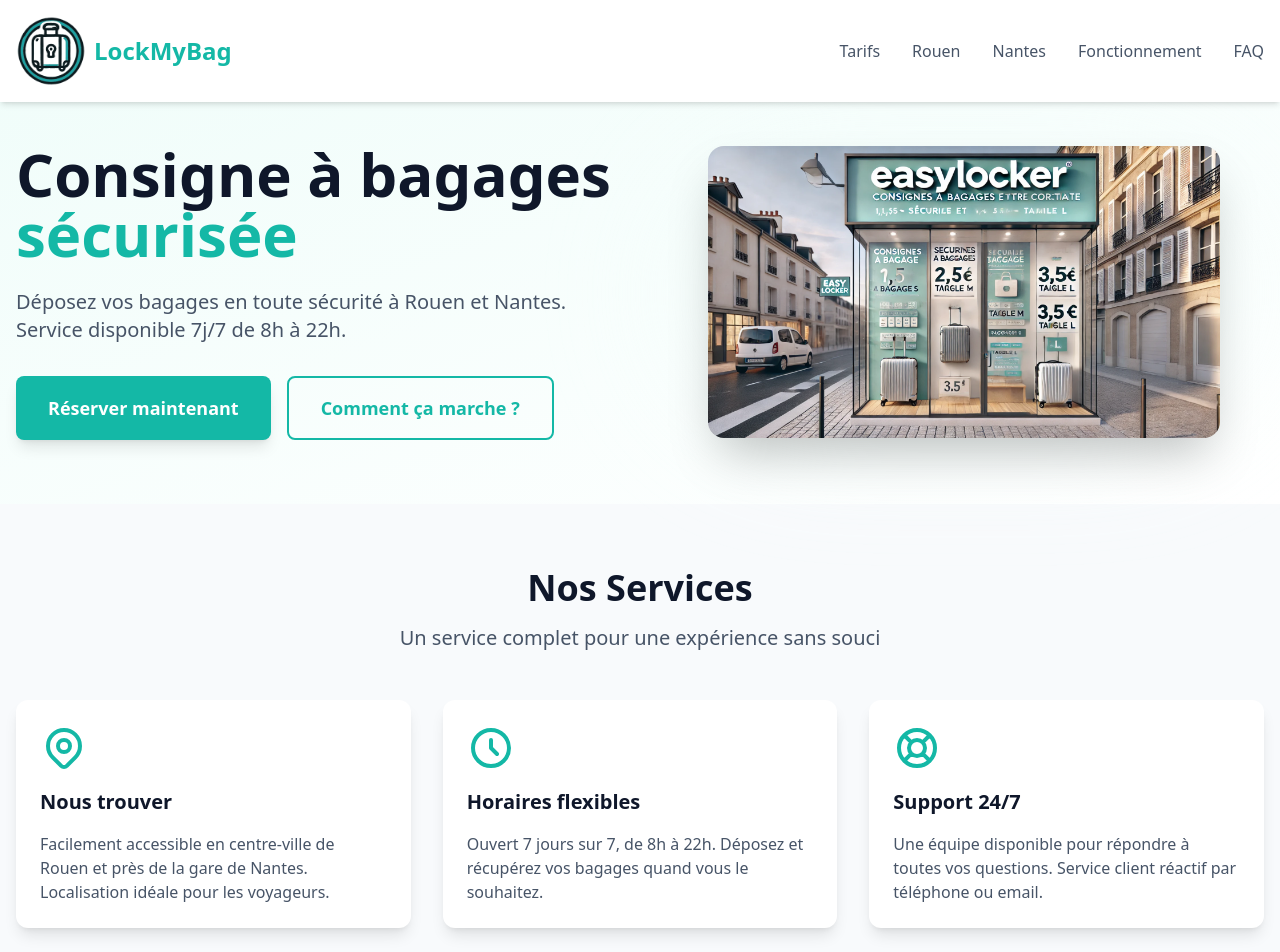
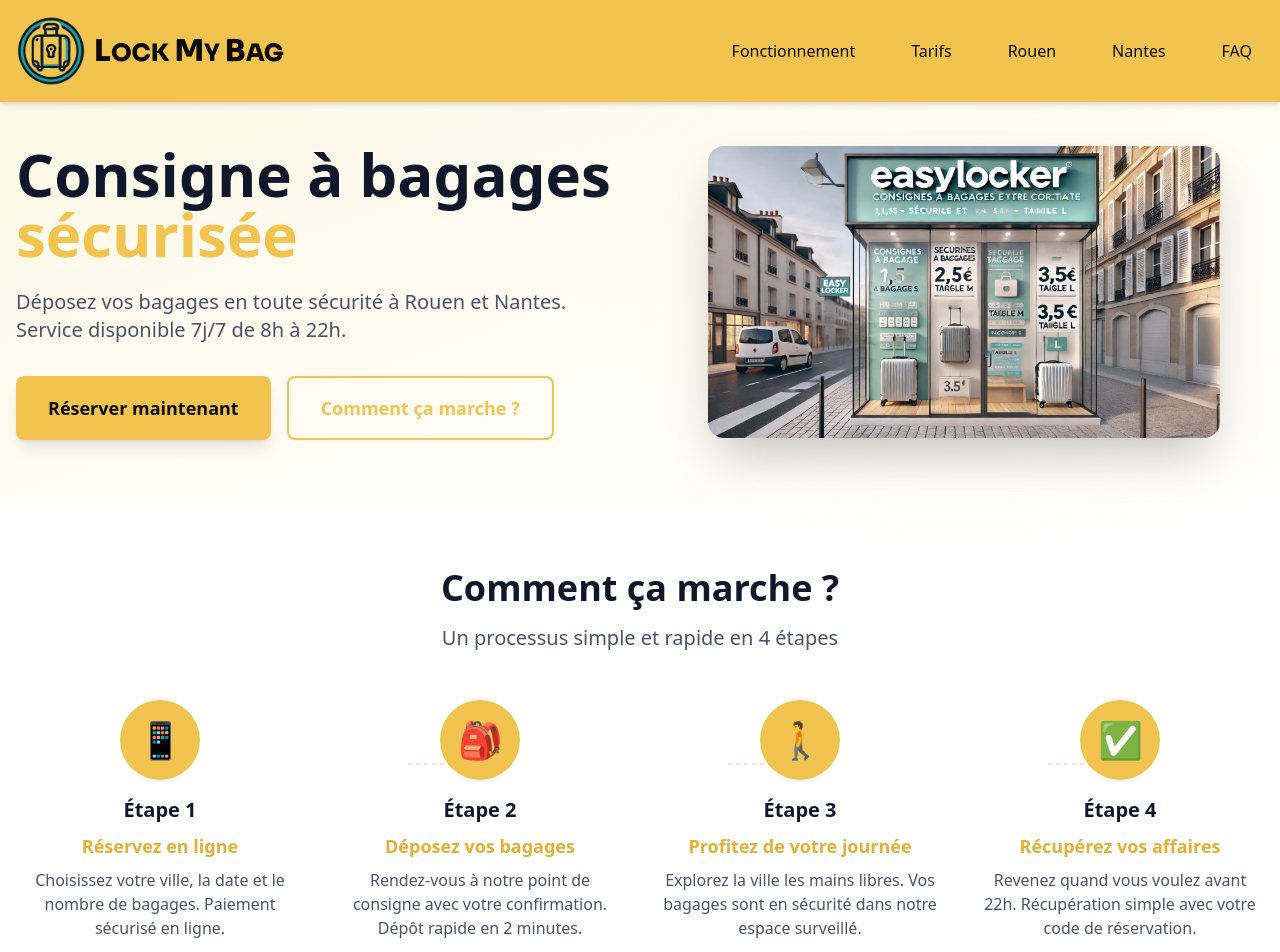
Before and after one commit to GMaup/lockmybag-next, a Next.js app: page / in a window 1280 px wide. Shown: the top 952 px of the page. Built offline with nearby package versions, Linux system fonts and the light colour scheme.

Commit message:
yellow & purple version + other changes

```diff
--- a/src/app/globals.css
+++ b/src/app/globals.css
@@ -9,48 +9,48 @@
   /* Neutral text and borders */
   --color-secondary: #475467; /* secondary text */
   --color-muted: #667085;     /* muted text */
-  --color-border: #E7ECF2;
+  --color-border: #EADFD2;
 
-  /* Brand: Primary (modern teal) */
-  --color-primary: #14B8A6;
-  --color-primary-hover: #0D9488;
-  --color-primary-foreground: #ffffff;
-  --color-primary-soft: #F0FDFA;
+  /* Brand: Primary (vivid yellow) */
+  --color-primary: #F2C34E;
+  --color-primary-hover: #E3AF35;
+  --color-primary-foreground: #0B0A07;
+  --color-primary-soft: #FFF8E6;
 
-  /* Brand: Accent (saffron) */
-  --color-accent: #FDB022;
-  --color-accent-hover: #F59E0B;
-  --color-accent-foreground: #0B0A07;
-  --color-accent-soft: #FFFAEB;
+  /* Brand: Accent (coral pink) */
+  --color-accent: #E24A74;
+  --color-accent-hover: #C83F67;
+  --color-accent-foreground: #ffffff;
+  --color-accent-soft: #FFE9F0;
 
   /* Surfaces */
-  --color-surface: #F8FAFC;      /* light surface */
-  --color-surface-2: #EEF2F7;    /* hover/raised */
+  --color-surface: #FFFDF9;      /* light surface */
+  --color-surface-2: #FFF7ED;    /* hover/raised */
   --color-surface-inverse: #0F172A; /* dark surface (footer, etc.) */
-  --color-foreground-inverse: #F8FAFC;
+  --color-foreground-inverse: #FDFDFD;
 
   /* Status */
-  --color-warning: #F59E0B;
+  --color-warning: #ED8A3B;
 }
 
 /* Dark mode overrides */
 @media (prefers-color-scheme: dark) {
   :root {
-    --color-background: #070A0D;
-    --color-foreground: #E7ECF2;
+    --color-background: #0F0D09;
+    --color-foreground: #EAE7E3;
 
-    --color-secondary: #CBD5E1;
-    --color-muted: #94A3B8;
-    --color-border: #1A2435;
+    --color-secondary: #D6D3D1;
+    --color-muted: #A8A29E;
+    --color-border: #2B221C;
 
-    --color-surface: #0E1F24;
-    --color-surface-2: #10242B;
-    --color-surface-inverse: #F5FAF9;
-    --color-foreground-inverse: #070A0D;
+    --color-surface: #1A1410;
+    --color-surface-2: #221A14;
+    --color-surface-inverse: #FFFDF9;
+    --color-foreground-inverse: #0F0D09;
 
     /* soften brand surfaces for dark */
-    --color-primary-soft: #062A28;
-    --color-accent-soft: #241A06;
+    --color-primary-soft: #2A2208;
+    --color-accent-soft: #2A0E17;
   }
 }
 
@@ -64,6 +64,7 @@
 .text-secondary { color: var(--color-secondary); }
 .text-muted { color: var(--color-muted); }
 .text-brand-primary { color: var(--color-primary); }
+.text-brand-primary-hover { color: var(--color-primary-hover); }
 .text-brand-secondary { color: var(--color-accent); }
 .text-brand-primary-foreground { color: var(--color-primary-foreground); }
 .text-brand-secondary-foreground { color: var(--color-accent-foreground); }
@@ -107,3 +108,8 @@
     var(--color-accent-soft)
   );
 }
+
+/* Brand font utility (from next/font variable) */
+.font-brand {
+  font-family: var(--font-brand), ui-sans-serif, system-ui, -apple-system, Segoe UI, Roboto, "Helvetica Neue", Arial, "Noto Sans", "Apple Color Emoji", "Segoe UI Emoji", "Segoe UI Symbol";
+}
--- a/src/app/layout.tsx
+++ b/src/app/layout.tsx
@@ -1,5 +1,5 @@
 import type { Metadata } from "next";
-import { Geist, Geist_Mono } from "next/font/google";
+import { Geist, Geist_Mono, Sora } from "next/font/google";
 import "./globals.css";
 
 const geistSans = Geist({
@@ -10,6 +10,12 @@
 const geistMono = Geist_Mono({
   variable: "--font-geist-mono",
   subsets: ["latin"],
+});
+
+const brandFont = Sora({
+  variable: "--font-brand",
+  subsets: ["latin"],
+  weight: ["600", "700", "800"],
 });
 
 export const metadata: Metadata = {
@@ -25,7 +31,7 @@
   return (
     <html lang="fr">
       <body
-        className={`${geistSans.variable} ${geistMono.variable} antialiased`}
+        className={`${geistSans.variable} ${geistMono.variable} ${brandFont.variable} antialiased`}
       >
         {children}
       </body>
--- a/src/app/page.tsx
+++ b/src/app/page.tsx
@@ -1,7 +1,7 @@
 import Header from '@/components/layout/Header';
 import Footer from '@/components/layout/Footer';
 import Presentation from '@/components/sections/Presentation';
-import Services from '@/components/sections/Services';
+// import Services from '@/components/sections/Services';
 import Pricing from '@/components/sections/Pricing';
 import Rouen from '@/components/sections/Rouen';
 import Nantes from '@/components/sections/Nantes';
@@ -15,12 +15,12 @@
       <Header />
       <main className="pt-16">
         <Presentation />
-        <Services />
+        <HowItWorks />
         <Pricing />
         <Rouen />
         <Nantes />
-        <HowItWorks />
         <FAQ />
+        {/* <Services /> */}
         <AboutUs />
       </main>
       <Footer />
--- a/src/components/layout/Header.tsx
+++ b/src/components/layout/Header.tsx
@@ -8,10 +8,10 @@
   const [isMenuOpen, setIsMenuOpen] = useState(false);
 
   const menuItems = [
+    { name: 'Fonctionnement', href: '#howitworks' },
     { name: 'Tarifs', href: '#pricing' },
     { name: 'Rouen', href: '#rouen' },
     { name: 'Nantes', href: '#nantes' },
-    { name: 'Fonctionnement', href: '#howitworks' },
     { name: 'FAQ', href: '#faq' }
   ];
 
@@ -25,8 +25,8 @@
   };
 
   return (
-    <header className="fixed top-0 left-0 right-0 bg-background shadow-md z-50">
-      <nav className="container mx-auto px-4 py-4 flex justify-between items-center">
+    <header className="fixed top-0 left-0 right-0 bg-brand-primary shadow-md z-50">
+      <nav className="container mx-auto px-4 py-4 flex justify-between items-center text-brand-primary-foreground">
         <Link href="/" onClick={() => setIsMenuOpen(false)} className="flex items-center gap-2">
           <Image
             src="/images/icons/logo-dark.png"
@@ -35,7 +35,9 @@
             height={70}
             className="rounded"
           />
-          <span className="text-2xl font-bold text-brand-primary">LockMyBag</span>
+          <span className="font-brand uppercase text-2xl font-extrabold text-brand-primary-foreground whitespace-nowrap leading-none">
+            <span className="text-3xl">L</span>OCK <span className="text-3xl">M</span>Y <span className="text-3xl">B</span>AG
+          </span>
         </Link>
 
         {/* Desktop Menu */}
@@ -45,7 +47,7 @@
               key={item.name}
               href={item.href}
               onClick={(e) => scrollToSection(e, item.href)}
-              className="text-secondary hover:text-brand-primary transition-colors duration-200 font-medium"
+              className="text-brand-primary-foreground hover:text-brand-secondary hover:bg-surface-light transition-colors duration-200 font-medium px-3 py-2 rounded-md"
             >
               {item.name}
             </a>
@@ -54,7 +56,7 @@
 
         {/* Mobile Menu Button */}
         <button
-          className="md:hidden"
+          className="md:hidden text-brand-primary-foreground"
           onClick={() => setIsMenuOpen(!isMenuOpen)}
         >
           <svg className="w-6 h-6" fill="none" stroke="currentColor" viewBox="0 0 24 24">
@@ -68,14 +70,14 @@
 
         {/* Mobile Menu */}
         {isMenuOpen && (
-          <div className="absolute top-full left-0 right-0 bg-background shadow-lg md:hidden">
+          <div className="absolute top-full left-0 right-0 bg-brand-primary shadow-lg md:hidden">
             <div className="flex flex-col py-4">
               {menuItems.map((item) => (
                 <a
                   key={item.name}
                   href={item.href}
                   onClick={(e) => scrollToSection(e, item.href)}
-                  className="px-4 py-3 text-secondary hover:text-brand-primary hover:bg-surface-light transition-colors"
+                  className="px-4 py-3 text-brand-primary-foreground hover:text-brand-secondary hover:bg-surface-light transition-colors"
                 >
                   {item.name}
                 </a>
--- a/src/components/sections/HowItWorks.tsx
+++ b/src/components/sections/HowItWorks.tsx
@@ -27,7 +27,7 @@
   ];
 
   return (
-    <section id="howitworks" className="scroll-mt-28 py-16 bg-surface-light">
+    <section id="howitworks" className="scroll-mt-28 py-16 bg-background">
       <div className="container mx-auto px-4">
         <div className="text-center mb-12">
           <h2 className="text-3xl md:text-4xl font-bold text-primary mb-4">
@@ -62,7 +62,7 @@
                 <h3 className="text-xl font-bold mb-2 text-primary">
                   Étape {step.number}
                 </h3>
-                <h4 className="text-lg font-semibold mb-2 text-brand-primary">
+                <h4 className="text-lg font-semibold mb-2 text-brand-primary-hover">
                   {step.title}
                 </h4>
                 <p className="text-secondary">
--- a/src/components/sections/Nantes.tsx
+++ b/src/components/sections/Nantes.tsx
@@ -2,7 +2,7 @@
 
 const Nantes = () => {
   return (
-    <section id="nantes" className="scroll-mt-28 py-16 bg-background">
+    <section id="nantes" className="scroll-mt-28 py-16 bg-surface-light">
       <div className="container mx-auto px-4">
         <div className="grid grid-cols-1 lg:grid-cols-2 gap-12 items-center">
           <div className="order-2 lg:order-1">
--- a/src/components/sections/Pricing.tsx
+++ b/src/components/sections/Pricing.tsx
@@ -33,7 +33,7 @@
   ];
 
   return (
-    <section id="pricing" className="scroll-mt-28 py-16 bg-background">
+    <section id="pricing" className="scroll-mt-28 py-16 bg-surface-light">
       <div className="container mx-auto px-4">
 
       <div className="text-center mb-12">
@@ -62,7 +62,7 @@
                   <h3 className="heading-style-h3 text-2xl font-bold mb-1">{item.title}</h3>
                   <div className="text-secondary">{item.desc}</div>
                 </div>
-                <div className="price-tag mt-4 text-brand-primary font-semibold">
+                <div className="price-tag mt-4 text-brand-primary-hover font-semibold">
                   {item.priceHour}<br />{item.priceDay}
                 </div>
               </div>
--- a/src/components/sections/Rouen.tsx
+++ b/src/components/sections/Rouen.tsx
@@ -2,7 +2,7 @@
 
 const Rouen = () => {
   return (
-    <section id="rouen" className="scroll-mt-28 py-16 bg-surface-light">
+    <section id="rouen" className="scroll-mt-28 py-16 bg-background">
       <div className="container mx-auto px-4">
         <div className="grid grid-cols-1 lg:grid-cols-2 gap-12 items-center">
           <div>
```
Also changed, not shown: public/images/icons/new-logo-final-1-mini.png (added), public/images/icons/new-logo-final-2-mini.png (added).
